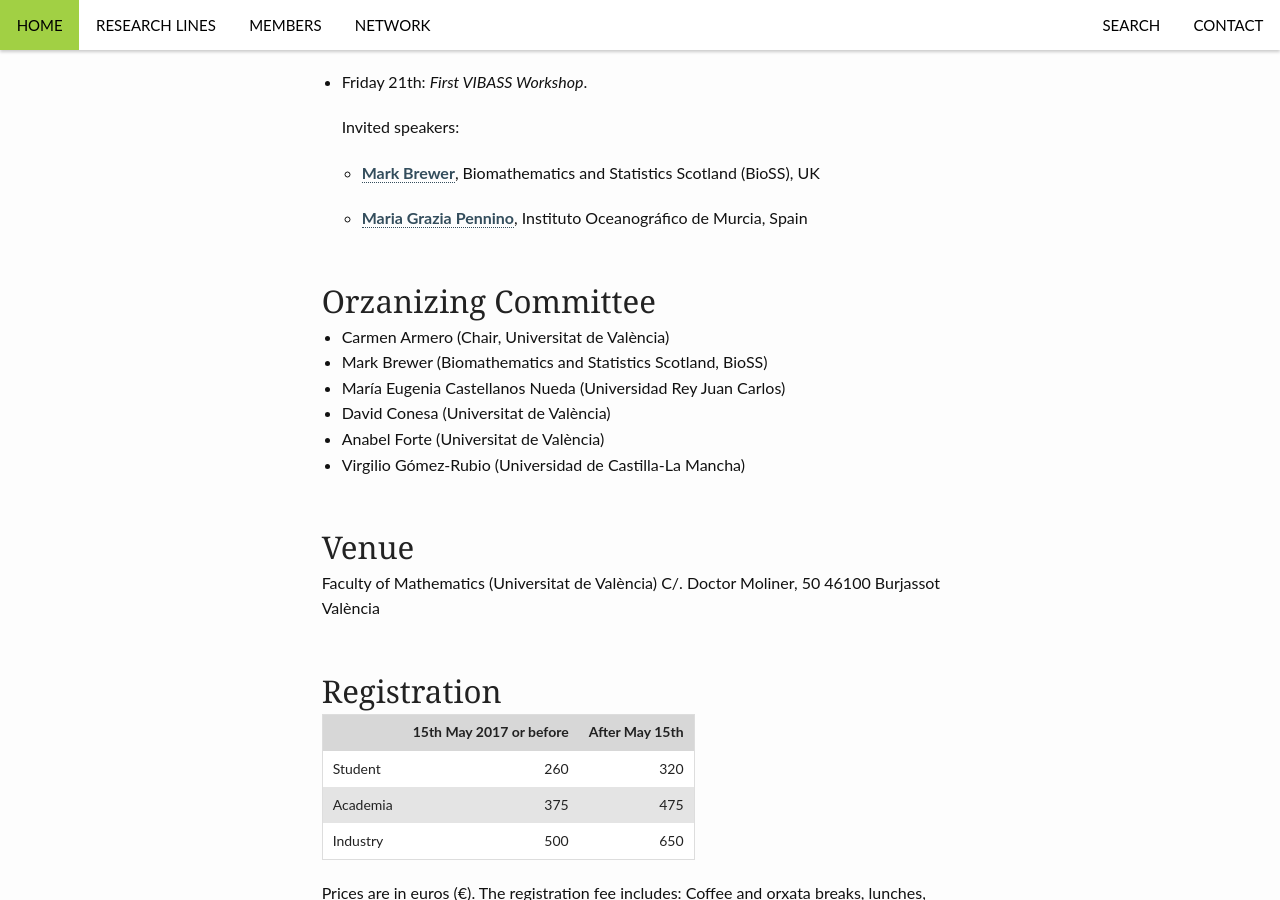
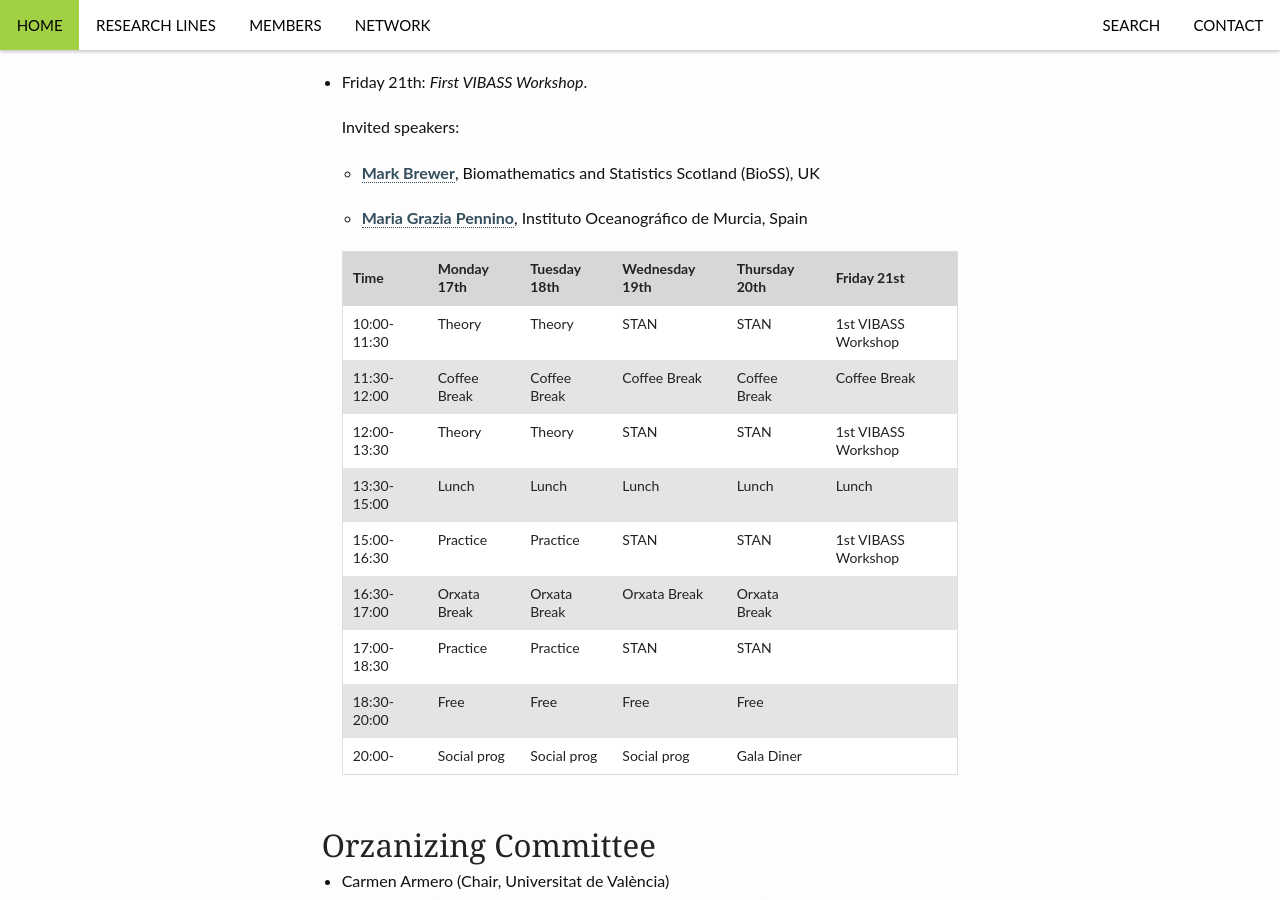
Before and after one commit to VABAR/VABAR.github.io, a Jekyll site: the page built from _posts/events/2017-02-17-vibass.md, in a window 1280 px wide and 900 px high, scrolled down 2128 px. Built offline with Jekyll 4.4.1, drawn with Linux system fonts in a browser that asks for light colours.

Commit message:
VIBASS: detailed schedule

```diff
--- a/_posts/events/2017-02-17-vibass.md
+++ b/_posts/events/2017-02-17-vibass.md
@@ -58,6 +58,21 @@ We are also preparing an __exciting social programe__ for the Summer School.
     - [Maria Grazia Pennino](https://www.researchgate.net/profile/Maria_Pennino), Instituto Oceanográfico de Murcia, Spain
 
 
+
+  Time         | Monday 17th   | Tuesday 18th  | Wednesday 19th  | Thursday 20th  | Friday 21st
+-------------  | --------------| --------------| ----------------| ---------------| ---------------------
+  10:00-11:30  | Theory        | Theory        | STAN            | STAN           | 1st VIBASS Workshop
+  11:30-12:00  | Coffee Break  | Coffee Break  | Coffee Break    | Coffee Break   | Coffee Break
+  12:00-13:30  | Theory        | Theory        | STAN            | STAN           | 1st VIBASS Workshop
+  13:30-15:00  | Lunch         | Lunch         | Lunch           | Lunch          | Lunch
+  15:00-16:30  | Practice      | Practice      | STAN            | STAN           | 1st VIBASS Workshop
+  16:30-17:00  | Orxata Break  | Orxata Break  | Orxata Break    | Orxata Break   |
+  17:00-18:30  | Practice      | Practice      | STAN            | STAN           |
+  18:30-20:00  | Free          | Free          | Free            | Free           |
+  20:00-       | Social prog   | Social prog   | Social prog     | Gala Diner     |
+
+
+
 ## Orzanizing Committee
 
 - Carmen Armero (Chair, Universitat de València)
```
